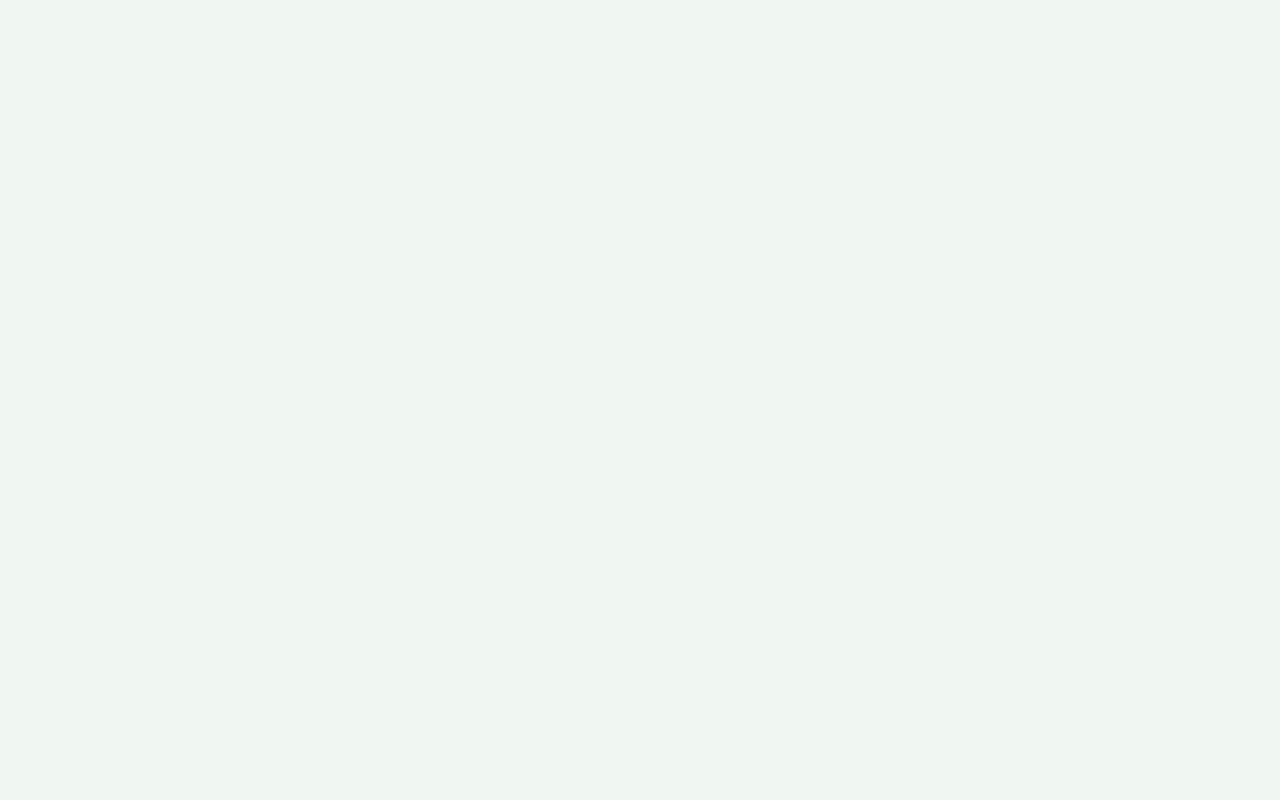
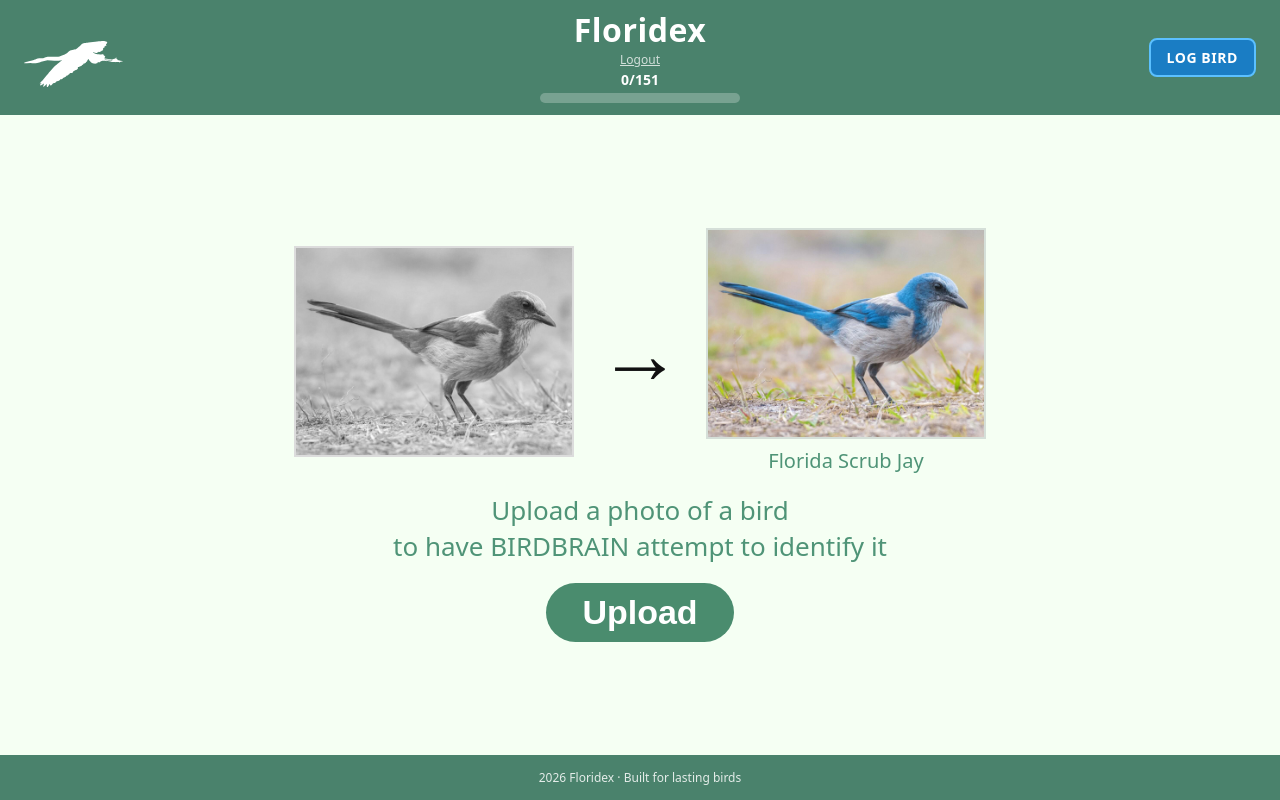
Before and after one commit to aidanbob4SCHOOL/MERNGroup2, a React (Create React App) app in the folder cards/frontend/: page /log-bird in a window 1280 px wide. Before the commit this address had no page. Built offline with nearby package versions, Linux system fonts and the light colour scheme; sample sign-in values are in the browser's storage; a web font is replaced by a local one.

Commit message:
added log bird page

```diff
--- a/cards/frontend/src/App.tsx
+++ b/cards/frontend/src/App.tsx
@@ -7,6 +7,7 @@ import ForgotPassword from './pages/ForgotPassword';
 import ResetPassword from './pages/ResetPassword';
 import VerifyEmail from './pages/VerifyEmail';
 import Floridex from './pages/Floridex';
+import LogBird from './pages/LogBird';
 import './App.css';
 
 function App(): JSX.Element {
@@ -25,9 +26,9 @@ function App(): JSX.Element {
           <ProtectedRoute><Floridex /></ProtectedRoute>
         } />
 
-        {/*<Route path="/log-bird" element={*/}
-        {/*    <ProtectedRoute><LogBird /></ProtectedRoute>*/}
-        {/*} />*/}
+        <Route path="/log-bird" element={
+            <ProtectedRoute><LogBird /></ProtectedRoute>
+        } />
       </Routes>
     </BrowserRouter>
   );
--- a/cards/frontend/src/components/Header.tsx
+++ b/cards/frontend/src/components/Header.tsx
@@ -48,7 +48,7 @@ function Header({ rightContent }: HeaderProps): JSX.Element {
 
             <div className="header-right">
                 {isLoggedIn ? (
-                    <Link to="/floridex" className="log-bird-btn">
+                    <Link to="/log-bird" className="log-bird-btn">
                         Log Bird
                     </Link>
                 ) : (
--- a/cards/frontend/src/pages/Landing.tsx
+++ b/cards/frontend/src/pages/Landing.tsx
@@ -20,10 +20,10 @@ function Landing(): JSX.Element {
         <div className="landing-text">
           <h2 className="welcome-title">Welcome!</h2>
           <p className="landing-description">
-            Some description about our app. Lorem ipsum dolor sit amet, consectetur
-            adipiscing elit, sed do eiusmod tempor incididunt ut labore et dolore magna aliqua.
-            Ut enim ad minim veniam, quis nostrud exercitation ullamco laboris nisi ut aliquip
-            ex ea commodo consequat.
+              Floridex is the spot for all of those wildlife lovers to challenge their adventurous side. Whether you are a birder and can spot any bird from just its sound, or a casual nature enjoyer that struggles to discern the difference between a gull and a heron, this app provides avenues for all to complete this challenge. Utilizing our ai BirdBrain you are able to upload any photos you have taken and it will tell you what bird species is in the photo. Or if you are confident in your identifying skills you can cutout the middle man and log the bird yourself. Whatever your story is, Floridex will help you expand your travels and add another chapter to your wildlife experience.
+            <br/>
+              <br/>
+              As we say in Florida, "Where there's a bird, there's a bird."
           </p>
 
             {isLoggedIn ? (
--- /dev/null
+++ b/cards/frontend/src/pages/LogBird.css
@@ -0,0 +1,128 @@
+.log-bird-page {
+  min-height: 100vh;
+  background: #f5fff3;
+  display: flex;
+  flex-direction: column;
+}
+
+.log-bird-main {
+  flex: 1;
+  display: flex;
+  justify-content: center;
+  align-items: center;
+  padding: 36px 20px;
+}
+
+.default-state,
+.identified-state {
+  display: flex;
+  flex-direction: column;
+  align-items: center;
+  gap: 18px;
+  text-align: center;
+}
+
+.compare-row {
+  display: flex;
+  align-items: center;
+  gap: 24px;
+}
+
+.bird-example {
+  margin: 0;
+}
+
+.example-image,
+.identified-bird-image {
+  width: 280px;
+  max-width: 40vw;
+  border: 2px solid #d5dfd8;
+  display: block;
+}
+
+.greyed {
+  filter: grayscale(100%);
+}
+
+.log-bird-arrow {
+  font-size: 84px;
+  font-weight: 700;
+  line-height: 1;
+  color: #111;
+}
+
+.bird-example figcaption {
+  margin-top: 8px;
+  color: #4f9477;
+  font-size: 20px;
+}
+
+.upload-help,
+.identified-text {
+  color: #4f9477;
+  font-size: 26px;
+  line-height: 1.4;
+}
+
+.upload-btn,
+.action-btn {
+  border: none;
+  border-radius: 999px;
+  background: #4a8c6e;
+  color: #fff;
+  font-size: 34px;
+  font-weight: 700;
+  padding: 10px 36px;
+  cursor: pointer;
+}
+
+.upload-btn:disabled {
+  opacity: 0.7;
+  cursor: not-allowed;
+}
+
+.identified-actions {
+  display: flex;
+  gap: 22px;
+}
+
+.cancel-btn {
+  background: #6f7f75;
+}
+
+.upload-error {
+  color: #b42318;
+  font-size: 16px;
+}
+
+.file-input {
+  display: none;
+}
+
+@media (max-width: 900px) {
+  .compare-row {
+    flex-direction: column;
+    gap: 12px;
+  }
+
+  .log-bird-arrow {
+    transform: rotate(90deg);
+    font-size: 56px;
+  }
+
+  .example-image,
+  .identified-bird-image {
+    width: 260px;
+    max-width: 85vw;
+  }
+
+  .upload-help,
+  .identified-text {
+    font-size: 20px;
+  }
+
+  .upload-btn,
+  .action-btn {
+    font-size: 24px;
+  }
+}
--- /dev/null
+++ b/cards/frontend/src/pages/LogBird.tsx
@@ -0,0 +1,171 @@
+import React, { ChangeEvent, useRef, useState } from 'react';
+import Header from '../components/Header';
+import Footer from '../components/Footer';
+import './LogBird.css';
+
+interface IdentifyBirdResponse {
+  error: string;
+  id: string;
+  index: number;
+  name: string;
+  image: string;
+  color: string;
+  order: string;
+  family: string;
+  genus: string;
+  species: string;
+  aiConfidenceScore: number;
+}
+
+function LogBird(): JSX.Element {
+  const fileInputRef = useRef<HTMLInputElement | null>(null);
+  const [isUploading, setIsUploading] = useState(false);
+  const [uploadError, setUploadError] = useState('');
+  const [identifiedBird, setIdentifiedBird] = useState<IdentifyBirdResponse | null>(null);
+
+  function openUploadPicker(): void {
+    fileInputRef.current?.click();
+  }
+
+  function resetFlow(): void {
+    setIdentifiedBird(null);
+    setUploadError('');
+    if (fileInputRef.current) {
+      fileInputRef.current.value = '';
+    }
+  }
+
+  async function handleFileSelected(event: ChangeEvent<HTMLInputElement>): Promise<void> {
+    const file = event.target.files?.[0];
+    if (!file) {
+      return;
+    }
+
+    setIsUploading(true);
+    setUploadError('');
+
+    try {
+      const formData = new FormData();
+      formData.append('image', file);
+
+      const response = await fetch('/api/identify-birds', {
+        method: 'POST',
+        body: formData,
+      });
+
+      const data: IdentifyBirdResponse = await response.json();
+      const responseError = data?.error || (!response.ok ? 'BirdBrain could not identify that image.' : '');
+
+      if (responseError) {
+        setUploadError(responseError);
+        setIdentifiedBird(null);
+        return;
+      }
+
+      setIdentifiedBird(data);
+    } catch (error) {
+      const message = error instanceof Error ? error.message : 'BirdBrain could not identify that image.';
+      setUploadError(message);
+      setIdentifiedBird(null);
+    } finally {
+      setIsUploading(false);
+    }
+  }
+
+  function handleLogBird(): void {
+    if (!identifiedBird) {
+      return;
+    }
+
+    // Placeholder for the future logging API call.
+    // eslint-disable-next-line no-console
+    console.info('TODO: log identified bird', identifiedBird);
+  }
+
+  const identifiedImageSrc = identifiedBird
+    ? `/images/birds/${encodeURIComponent(identifiedBird.name)}.jpg`
+    : '';
+
+  return (
+    <div className="log-bird-page">
+      <Header />
+
+      <main className="log-bird-main">
+        {identifiedBird ? (
+          <section className="identified-state" aria-live="polite">
+            <img
+              className="identified-bird-image"
+              src={identifiedImageSrc}
+              alt={identifiedBird.name}
+            />
+
+            <div className="identified-actions">
+              <button type="button" className="action-btn log-btn" onClick={handleLogBird}>
+                Log
+              </button>
+              <button type="button" className="action-btn cancel-btn" onClick={resetFlow}>
+                Cancel
+              </button>
+            </div>
+
+            <p className="identified-text">
+              BIRDBRAIN identified this as a {identifiedBird.name}
+            </p>
+          </section>
+        ) : (
+          <section className="default-state" aria-live="polite">
+            <div className="compare-row">
+              <figure className="bird-example">
+                <img
+                  className="example-image greyed"
+                  src="/images/Florida-Scrub-Jay.jpg"
+                  alt="Florida Scrub Jay greyscale"
+                />
+              </figure>
+
+              <div className="log-bird-arrow" aria-hidden="true">&rarr;</div>
+
+              <figure className="bird-example">
+                <img
+                  className="example-image"
+                  src="/images/Florida-Scrub-Jay.jpg"
+                  alt="Florida Scrub Jay color"
+                />
+                <figcaption>Florida Scrub Jay</figcaption>
+              </figure>
+            </div>
+
+            <p className="upload-help">
+              Upload a photo of a bird
+              <br />
+              to have BIRDBRAIN attempt to identify it
+            </p>
+
+            <button
+              type="button"
+              className="upload-btn"
+              onClick={openUploadPicker}
+              disabled={isUploading}
+            >
+              {isUploading ? 'Identifying...' : 'Upload'}
+            </button>
+
+            {uploadError && <p className="upload-error">{uploadError}</p>}
+          </section>
+        )}
+
+        <input
+          ref={fileInputRef}
+          type="file"
+          accept="image/*"
+          onChange={handleFileSelected}
+          className="file-input"
+        />
+      </main>
+
+      <Footer />
+    </div>
+  );
+}
+
+export default LogBird;
```
